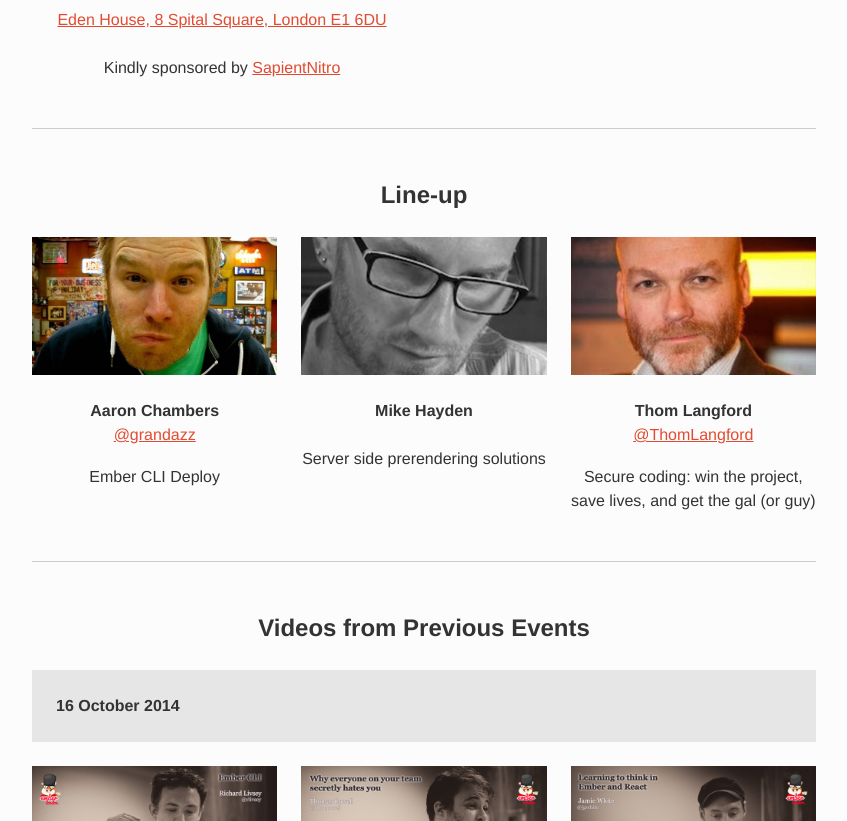
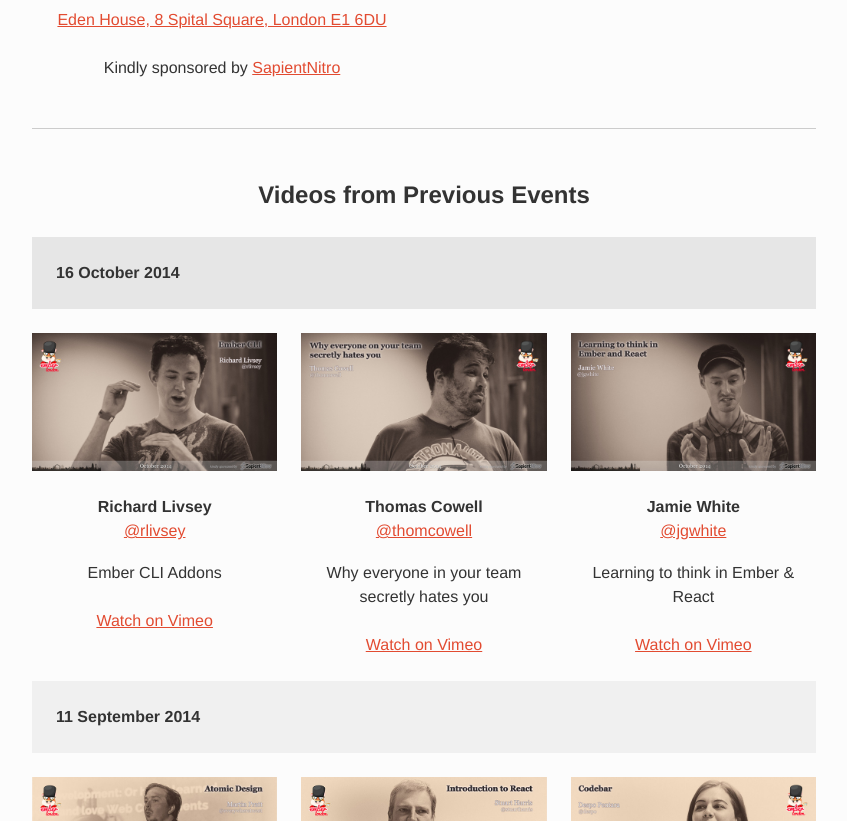
Before and after one commit to emberlondon/emberlondon.github.io, a Jekyll site: the page built from index.html, in a window 1280 px wide and 900 px high, scrolled down 1320 px, cut to the strip 79-900 px from the top of the window. Shown: the whole strip, without its empty margins (216-1063 px from the left). Built offline with Jekyll 4.4.1, drawn with Linux system fonts in a browser that asks for light colours; nearby versions of some CDN libraries; some of the changed text lies outside the part shown.

Commit message:
Add Jan 2015

```diff
--- a/_data/next-event.yml
+++ b/_data/next-event.yml
@@ -1,16 +1,4 @@
-date: Thursday, 20 November 2014
+date: Thursday, 8 January 2015
 time: 6.30pm – 9.30pm
-datetime_aria: Thursday, twentieth of November, two-thousand and fourteen, six thirty pm to nine thirty pm.
+datetime_aria: Thursday, eighth of January, two-thousand and fifteen, six thirty pm to nine thirty pm.
 location: Eden House, 8 Spital Square, London E1 6DU
-talks:
-  - speaker_name: Aaron Chambers
-    speaker_twitter: grandazz
-    info: Ember CLI Deploy
-    image: images/speakers/grandazz.jpg
-  - speaker_name: Mike Hayden
-    info: Server side prerendering solutions
-    image: images/speakers/mike-hayden.jpg
-  - speaker_name: Thom Langford
-    speaker_twitter: ThomLangford
-    info: 'Secure coding: win the project, save lives, and get the gal (or guy)'
-    image: images/speakers/thomlangford.jpg
```
